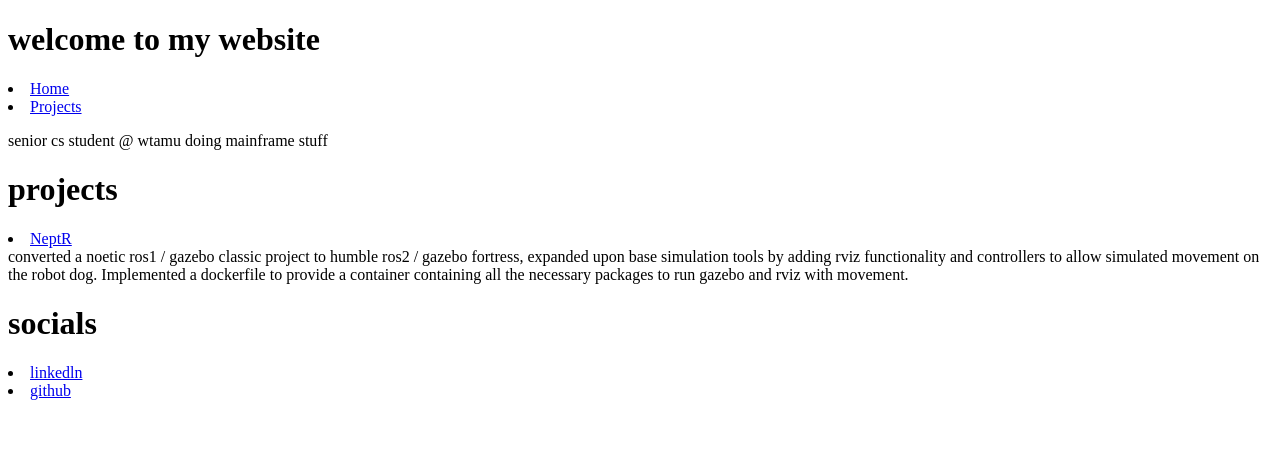
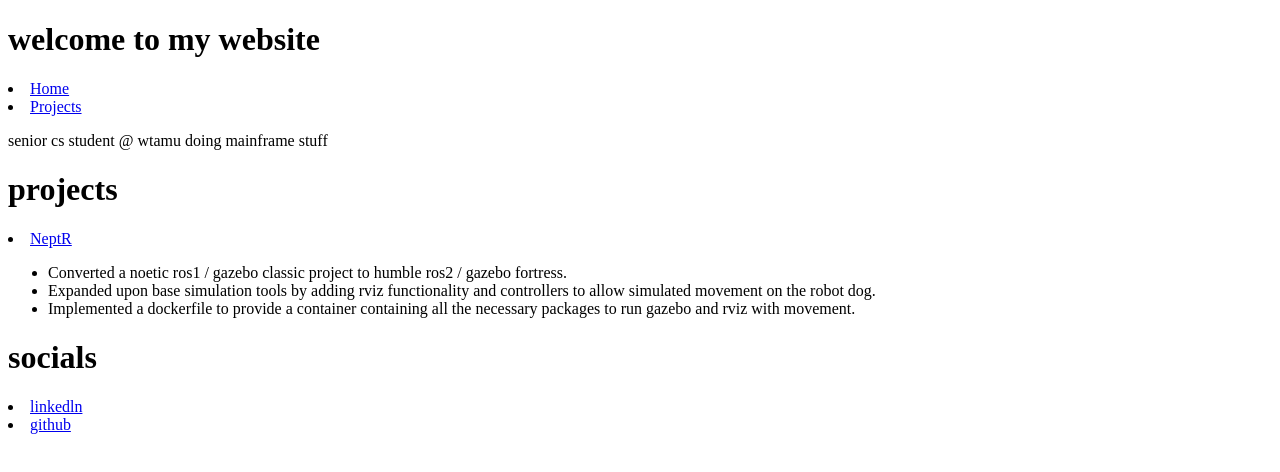
Before and after one commit to kryzical/kryzical.github.io, a plain HTML site: page index.html in a window 1280 px wide. Drawn offline with Linux system fonts and the light colour scheme.

Commit message:
update paragraph

```diff
--- a/index.html
+++ b/index.html
@@ -24,10 +24,13 @@
     <div class="container">
         <h1> projects </h1>
             <nav>
-                <li> <a href="https://github.com/kryzical/robodog" target="blank"> NeptR </a> </li>
-                converted a noetic ros1 / gazebo classic project to humble ros2 / gazebo fortress, expanded upon base simulation tools by adding rviz functionality
-                and controllers to allow simulated movement on the robot dog. Implemented a dockerfile to provide a container
-                containing all the necessary packages to run gazebo and rviz with movement.
+                <li> <a href="https://github.com/kryzical/robodog" target="blank"> NeptR </a>
+                    <ul>
+                        <li>Converted a noetic ros1 / gazebo classic project to humble ros2 / gazebo fortress.</li>
+                        <li>Expanded upon base simulation tools by adding rviz functionality and controllers to allow simulated movement on the robot dog.</li>
+                        <li>Implemented a dockerfile to provide a container containing all the necessary packages to run gazebo and rviz with movement.</li>
+                    </ul>
+                </li>
             </nav>
     </div>
 </div>
```
